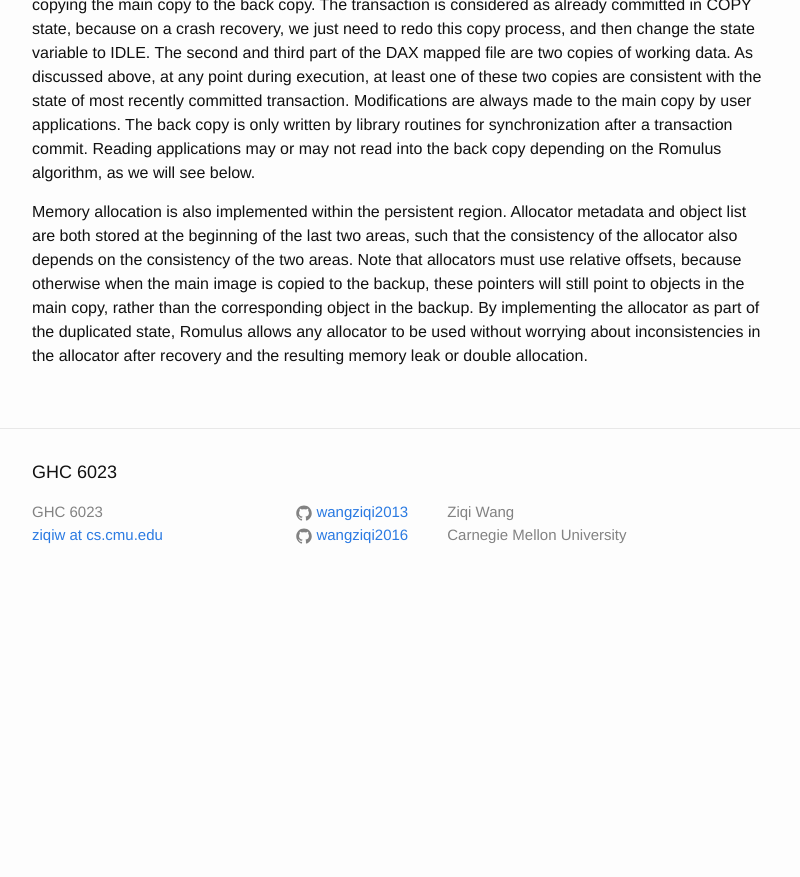
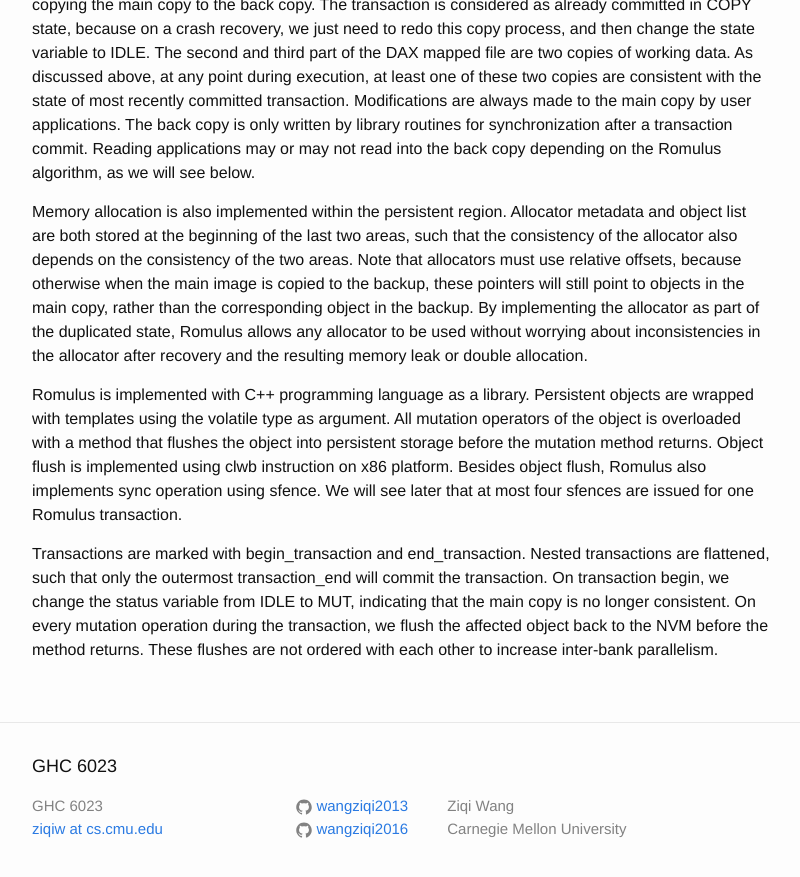
Before and after one commit to wangziqi2013/wangziqi2013.github.io, a Jekyll site: the page built from _posts/2020-01-19-romulus.markdown, in a window 1280 px wide and 900 px high, scrolled down 970 px. Shown: the top 877 px of the window, without its empty margins (238-1038 px from the left). Built offline with Jekyll 4.4.1, drawn with Linux system fonts in a browser that asks for light colours; before the commit the page ends 1576 px from its top, so only the background shows below that.

Commit message:
Adding begin and end

```diff
--- a/_posts/2020-01-19-romulus.markdown
+++ b/_posts/2020-01-19-romulus.markdown
@@ -44,3 +44,15 @@ the two areas. Note that allocators must use relative offsets, because otherwise
 backup, these pointers will still point to objects in the main copy, rather than the corresponding object in the backup.
 By implementing the allocator as part of the duplicated state, Romulus allows any allocator to be used without worrying
 about inconsistencies in the allocator after recovery and the resulting memory leak or double allocation.
+
+Romulus is implemented with C++ programming language as a library. Persistent objects are wrapped with templates using
+the volatile type as argument. All mutation operators of the object is overloaded with a method that flushes the object
+into persistent storage before the mutation method returns. Object flush is implemented using clwb instruction on x86
+platform. Besides object flush, Romulus also implements sync operation using sfence. We will see later that at most four
+sfences are issued for one Romulus transaction.
+
+Transactions are marked with begin\_transaction and end\_transaction. Nested transactions are flattened, such that only
+the outermost transaction\_end will commit the transaction. On transaction begin, we change the status variable from IDLE
+to MUT, indicating that the main copy is no longer consistent. On every mutation operation during the transaction, we
+flush the affected object back to the NVM before the method returns. These flushes are not ordered with each other to
+increase inter-bank parallelism.
```
